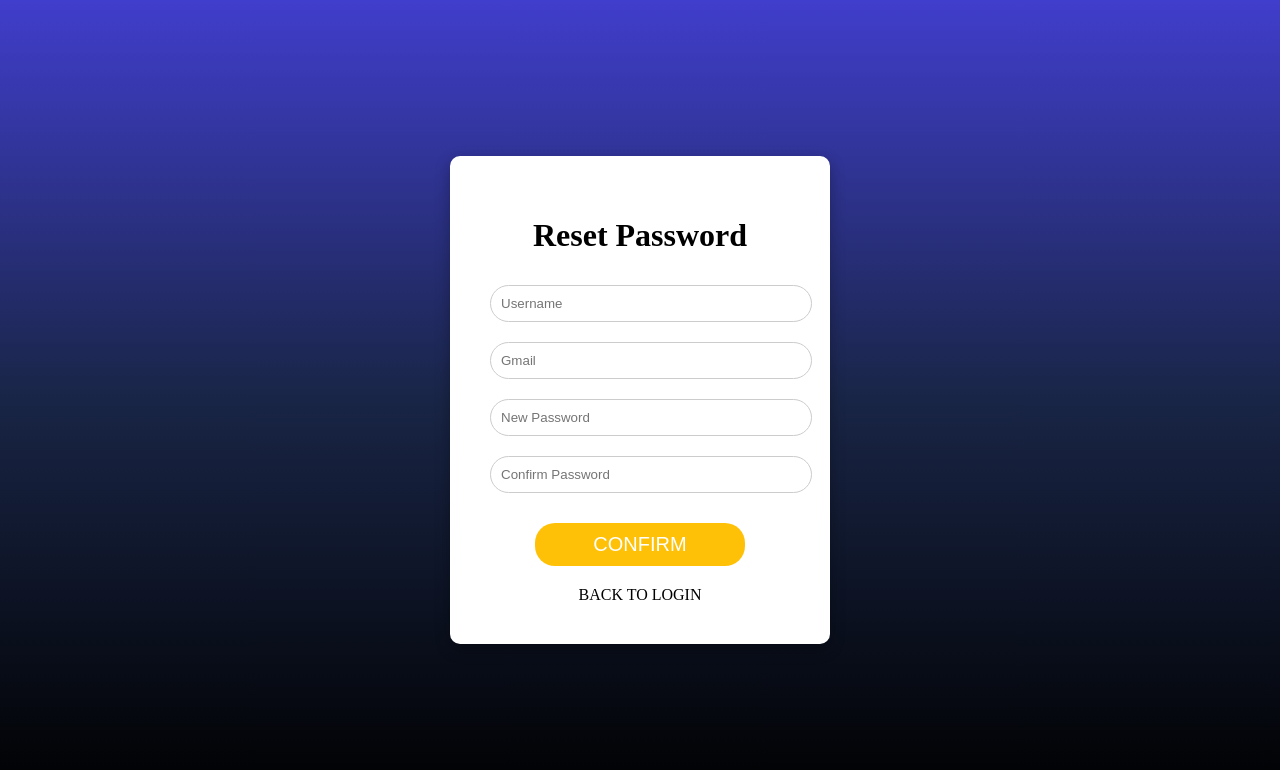
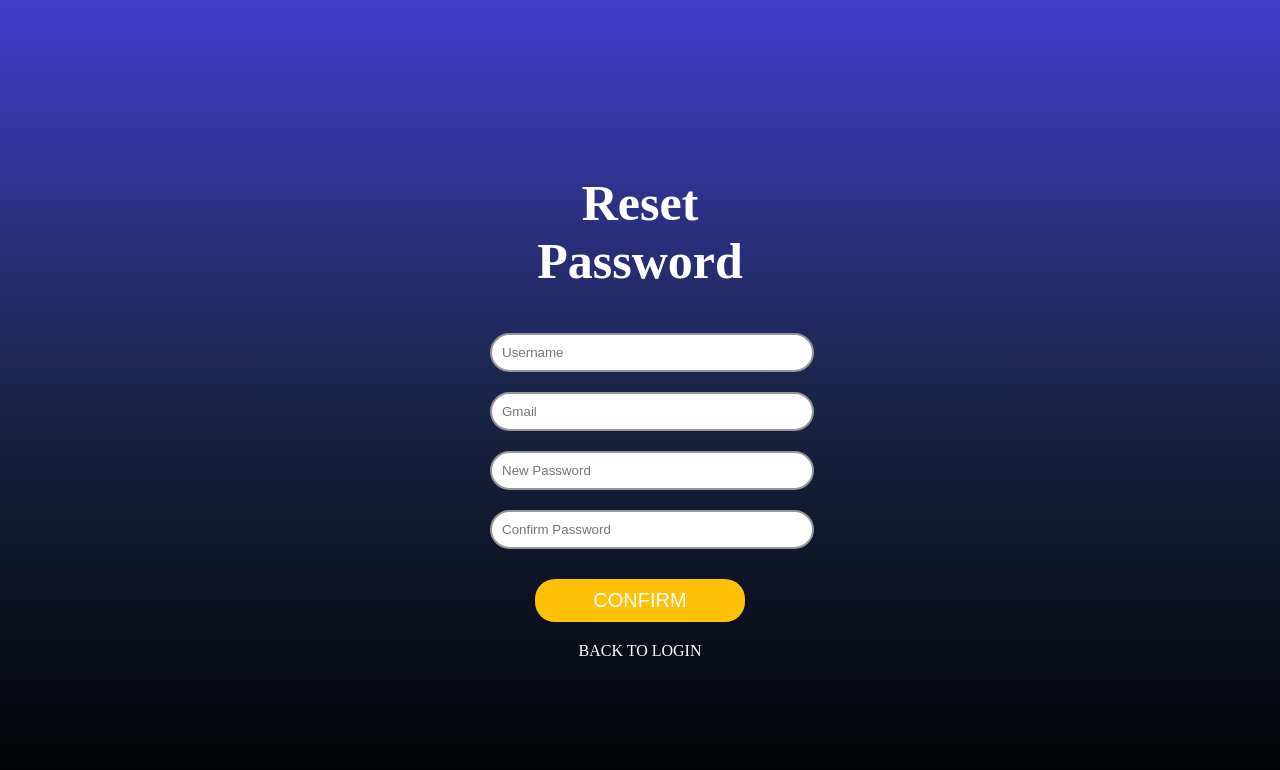
Before and after one commit to NobpasinTumdee/testWebForSA, a React (Vite) app in the folder Frontend/myWeb/: page /forget-password in a window 1280 px wide. Shown: the top 770 px of the page. Built offline with nearby package versions, Linux system fonts and the light colour scheme.

Commit message:
ปรับความสวย

```diff
--- a/Frontend/myWeb/src/ForgetPassword/ForgetPassword.css
+++ b/Frontend/myWeb/src/ForgetPassword/ForgetPassword.css
@@ -9,12 +9,13 @@
 
 /* ปรับให้กล่องลืมรหัสผ่านมีขนาดตามที่ต้องการ */
 .forget-box {
+    text-align: center;
     width: 300px;
-    padding: 40px;
+    padding: 40px;/*
     background-color: white;
     border-radius: 10px;
     box-shadow: 0 5px 15px rgba(0, 0, 0, 0.3);
-    text-align: center;
+    */
 }
 
 /* ส่วนของ h2 */
@@ -45,10 +46,3 @@ h2 {
     font-size: 20px;
     margin-top: 20px;
 }
-
-.BACKTOLOGIN {
-    display: block;
-    margin-top: 20px;
-    color: rgb(0, 0, 0);
-    text-decoration: none;
-}
--- a/Frontend/myWeb/src/ForgetPassword/ForgetPassword.tsx
+++ b/Frontend/myWeb/src/ForgetPassword/ForgetPassword.tsx
@@ -14,13 +14,13 @@ const ForgetPassword: React.FC = () => {
     return (
         <div className="forget-container">
             <div className="forget-box">
-                <h1 >Reset Password</h1>
+                <h1 className='textSize'>Reset Password</h1>
                 <input type="text" placeholder="Username" className="input-field" />
                 <input type="email" placeholder="Gmail" className="input-field" />
                 <input type="password" placeholder="New Password" className="input-field" />
                 <input type="password" placeholder="Confirm Password" className="input-field" />
                 <button onClick={COMFIRM} className="confirm-button">CONFIRM</button>
-                <a href="/" className="BACKTOLOGIN">BACK TO LOGIN</a>
+                <a href="/" className="signup-link">BACK TO LOGIN</a>
             </div>
         </div>
     );
--- a/Frontend/myWeb/src/Login/Login.css
+++ b/Frontend/myWeb/src/Login/Login.css
@@ -7,6 +7,8 @@ body, html {
 
 .textSize {
     font-size: 50px;
+    color: #ffffff;
+
 }
 
 /* รีเซ็ต margin และ padding ของ container */
@@ -38,14 +40,32 @@ h2 {
     color: black;
 }
 
+/*=====================================================================================*/
 /* ปรับช่องกรอกข้อมูล */
 .input-field {
     width: 100%;
     padding: 10px;
     margin: 10px 0;
-    border: 1px solid #ccc;
+    border: 2px solid #969696;
     border-radius: 20px;
 }
+/* เมื่อ textbox ถูกโฟกัส */
+.input-field:focus {
+    background-color: #ffffff; /* พื้นหลังเปลี่ยนเป็นสีน้ำเงินอ่อน */
+    border-color: #403ECC; /* เส้นขอบเปลี่ยนเป็นสีน้ำเงิน */
+    border: 2px solid #ffc107;
+    outline: none;
+
+}
+
+.input-field:hover{
+    /*opacity: 0.6;
+    border-color: #22044d;*/
+    box-shadow: 0 0px 7px #ffc107;
+    outline: none;
+
+}
+/*=====================================================================================*/
 
 /* ลิงก์สำหรับลืมรหัสผ่าน */
 .forgot-password {
@@ -58,6 +78,8 @@ h2 {
     font-size: 10px;
 }
 
+
+/*=====================================================================================*/
 /* ปุ่มล็อกอิน */
 .login-button {
     width: 70%;
@@ -70,12 +92,22 @@ h2 {
     font-size: 20px;
     margin-top: 10px;
 }
+.login-button:hover{
+    box-shadow: 0 0px 7px #ffc107;
+    outline: none;
+
+}
+/*=====================================================================================*/
+
 
 .colortext {
     color: rgb(255, 255, 255);
     font-size: 50px;
 }
 
+
+
+/*=====================================================================================*/
 /* ลิงก์สำหรับลงทะเบียน */
 .signup-link {
     display: block;
@@ -83,3 +115,9 @@ h2 {
     color: rgb(255, 255, 255);
     text-decoration: none;
 }
+.signup-link:hover{
+    text-shadow: 0 0px 7px #ffc107;
+    outline: none;
+
+}
+/*=====================================================================================*/
```
